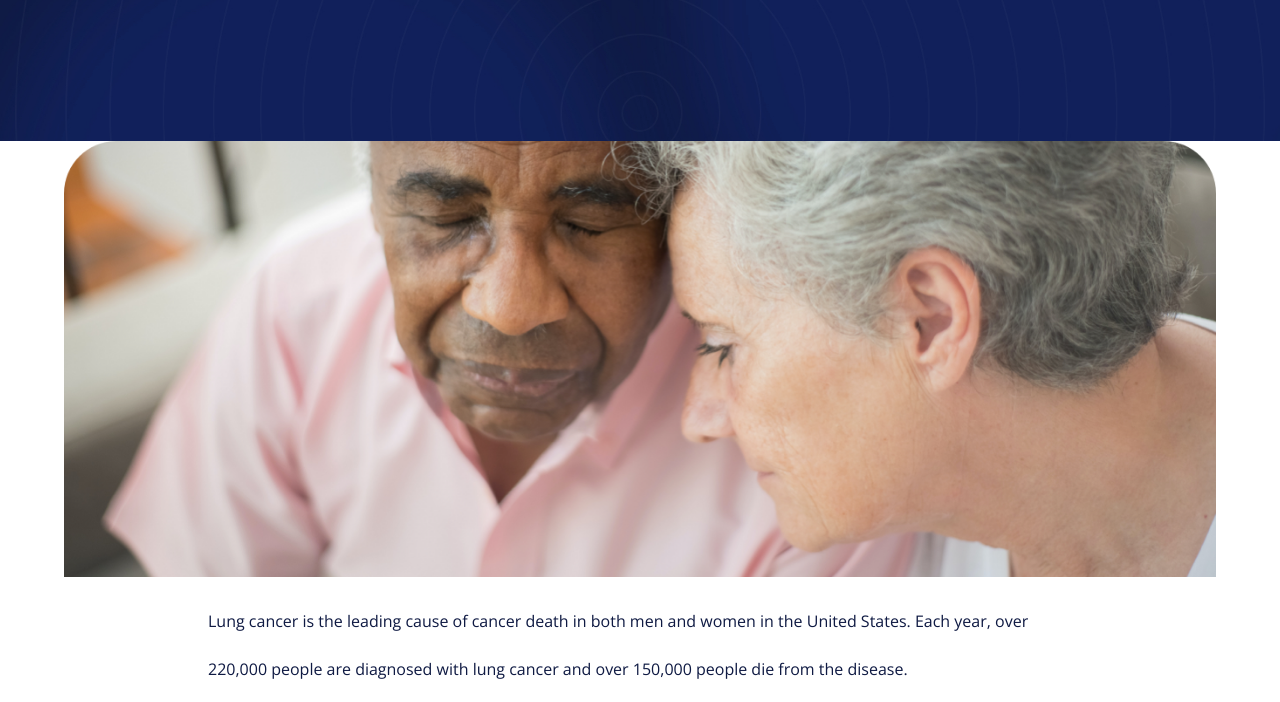
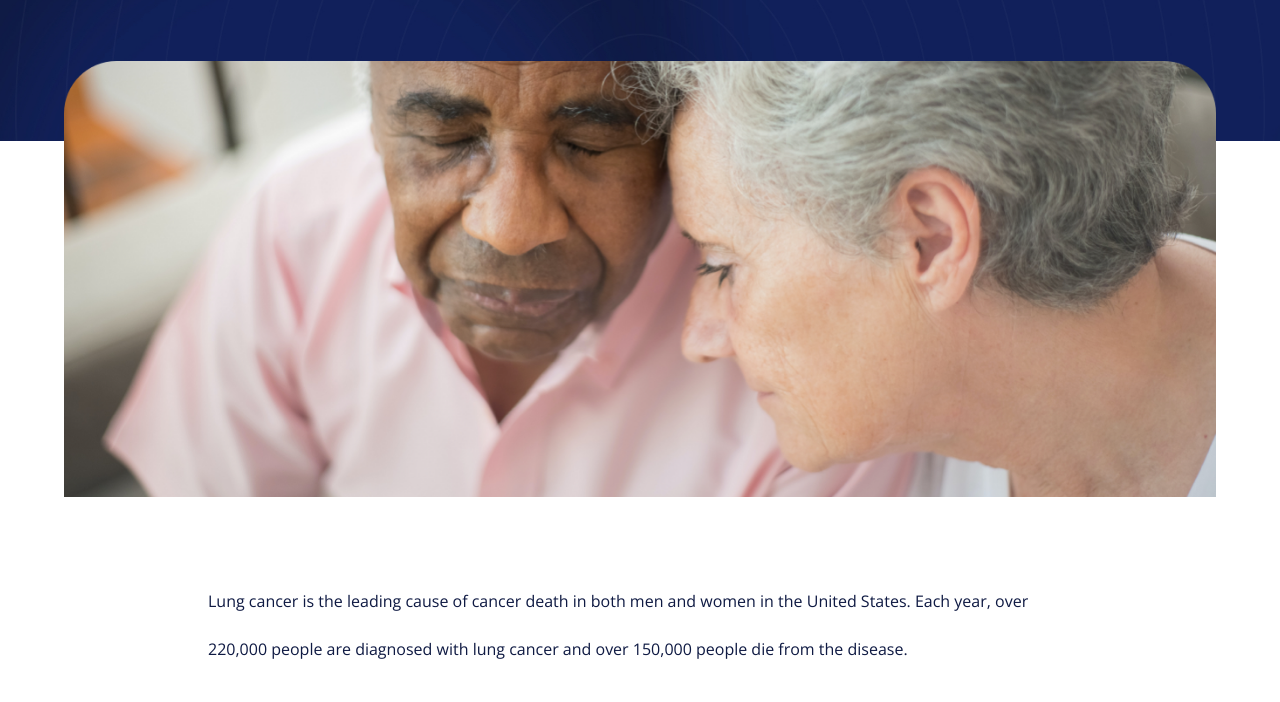
Before and after one commit to khorshed-alam-kbd/DigitalMedGenius, a plain HTML site: page details.html in a window 1280 px wide. Shown: the part 381-1083 px from the top of the page. Drawn offline with nearby package versions, Linux system fonts and the light colour scheme.

Commit message:
DigitalMedGenius-details

```diff
--- a/details.html
+++ b/details.html
@@ -46,25 +46,20 @@
                 <h1 class="mb-24 text-[56px] leading-[72px] font-light"> Working to Get More People with Lung
                     Cancer Closer to a Cure
                 </h1>
-
             </div>
         </div>
     </header>
 
-    <main>
+    <main class="">
+
         <!-- Patients section -->
-        <section class="">
-            <div class="container mx-auto px-16 pb-10 text-primary">
+        <section>
 
-                <div class="">
-
-                    <img src="./Assets/images/details/pexels-kampus-production-8871474.png" alt="" class="mb-5  ">
-
-                </div>
-
+            <div class="container mx-auto px-16 pb-10 text-primary ">
+                <img src="./Assets/images/details/pexels-kampus-production-8871474.png" alt=""
+                    class="relative top-[-80px]">
                 <div class="mx-auto w-3/4">
-
-                    <h1 class=" text-[32] leading-[48px] font-light mb-8">Lung cancer is the leading cause
+                    <h1 class=" text-[32] leading-[48px] font-light mb-8 mt-0">Lung cancer is the leading cause
                         of
                         cancer death in both men and women in the United States. Each year, over 220,000 people are
                         diagnosed with lung cancer and over 150,000 people die from the disease. </h1>
```
